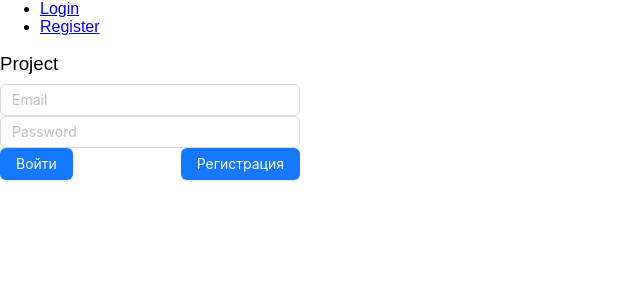
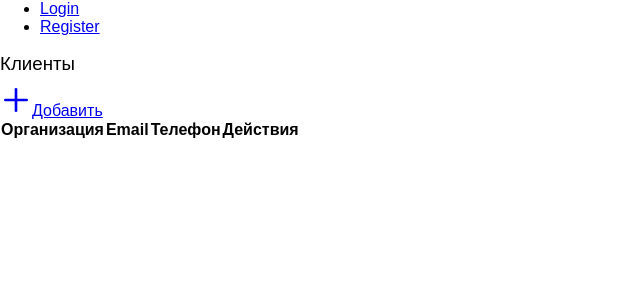
Before and after one commit to darkzs47/extendedCRM, a React (Vite) app in the folder src/client/: page /customers in a window 1280 px wide. Before the commit this address led to /. Shown: the top 300 px of the page, without its empty margins (0-640 px from the left). Built offline with nearby package versions, Linux system fonts and the light colour scheme.

Commit message:
Component for customers Page and table; Navigation update

```diff
--- a/src/client/src/App.tsx
+++ b/src/client/src/App.tsx
@@ -8,10 +8,11 @@ import type {AppDispatch} from "./store/store.ts";
 import Login from "./pages/Login.tsx";
 import {Navigate, Route, Routes} from "react-router-dom";
 import Register from "./pages/Register.tsx";
-import Main from "./pages/Main.tsx";
+import AdminMain from "./pages/AdminMain.tsx";
 import {BrowserRouter as Router} from "react-router";
 import AuthRedirect from "./AuthRedirect.tsx";
 import PublicRoute from "./components/PublicRoute.tsx";
+import Customers from "./pages/Customers.tsx";
 
 function App() {
     const dispatch = useDispatch<AppDispatch>();
@@ -36,7 +37,9 @@ function App() {
                             <Register />
                         </PublicRoute>
                     } />
-                    <Route path="/main" element={<Main/>}/>
+                    <Route path="/admin" element={<AdminMain/>}/>
+                    <Route path="/customers" element={<Customers/>}/>
+
                     <Route path="*" element={<Navigate to="/" />}/>
                 </Routes>
             </Router>
--- a/src/client/src/AuthRedirect.tsx
+++ b/src/client/src/AuthRedirect.tsx
@@ -2,7 +2,7 @@ import {useSelector} from "react-redux";
 import type {RootState} from "./store/store.ts";
 import {memo} from "react";
 import Login from "./pages/Login.tsx";
-import Main from "./pages/Main.tsx";
+import Main from "./pages/AdminMain.tsx";
 
 const AuthRedirect = () => {
     const isAuthUser = useSelector((state: RootState) => state.currentUser.isAuthUser);
--- /dev/null
+++ b/src/client/src/components/CustomerRow.tsx
@@ -0,0 +1,38 @@
+import {type FC, memo} from "react";
+import {EditOutlined, DeleteOutlined} from '@ant-design/icons';
+import {Button, Tooltip} from "antd";
+import type {ICustomer} from "../models/ICustomer.ts";
+
+interface CustomerRowProps {
+    customer: ICustomer;
+}
+
+const CustomerRow: FC<CustomerRowProps> = ({customer}: CustomerRowProps) => {
+
+    return (
+        <>
+            <td>{customer.company}</td>
+            <td>{customer.email}</td>
+            <td>{customer.phone}</td>
+            <td>
+                <Tooltip title="Редактировать пользователя">
+                    <Button
+                        icon={<EditOutlined/>}
+                        style={{marginRight: 8}}
+                        shape="circle"
+                    />
+                </Tooltip>
+                <Tooltip title="Удалить пользователя">
+                    <Button
+                        icon={<DeleteOutlined/>}
+                        danger
+                        type="default"
+                        shape="circle"
+                    />
+                </Tooltip>
+            </td>
+        </>
+    )
+}
+
+export default memo(CustomerRow);
--- a/src/client/src/components/Navigation.tsx
+++ b/src/client/src/components/Navigation.tsx
@@ -9,6 +9,7 @@ const Navigation: FC = () => {
     const navigate = useNavigate();
     const dispatch = useDispatch<AppDispatch>();
     const isAuthUser = useSelector((state: RootState) => state.currentUser.isAuthUser)
+    const currentUserRole = useSelector((state: RootState) => state.currentUser.currentUser?.role)
     const handleLogout: MouseEventHandler = useCallback(() => {
             dispatch(logout());
             navigate('/')
@@ -28,13 +29,57 @@ const Navigation: FC = () => {
                         </li>
                     </>
                 ) : (
-                    <Button type="primary" htmlType="button" onClick={handleLogout}>
-                        Выйти
-                    </Button>
+                    <>
+                        {currentUserRole === 'admin' && (
+                            <>
+                                <li>
+                                    <NavLink to="/admin">Админ-панель</NavLink>
+                                </li>
+                                <li>
+                                    <NavLink to="/orders">Заказы</NavLink>
+                                </li>
+                                <li>
+                                    <NavLink to="/customers">Клиенты</NavLink>
+                                </li>
+                                <li>
+                                    <NavLink to="/suppliers">Поставщики</NavLink>
+                                </li>
+                                <li>
+                                    <NavLink to="/branches">Филиалы</NavLink>
+                                </li>
+                                <li>
+                                    <NavLink to="/tools">Инструменты</NavLink>
+                                </li>
+                            </>
+                        )}
+
+                        {currentUserRole === 'employee' && (
+                            <>
+                                <li>
+                                    <NavLink to="/orders">Заказы</NavLink>
+                                </li>
+                                <li>
+                                    <NavLink to="/clients">Клиенты</NavLink>
+                                </li>
+                                <li>
+                                    <NavLink to="/suppliers">Поставщики</NavLink>
+                                </li>
+                                <li>
+                                    <NavLink to="/branches">Филиалы</NavLink>
+                                </li>
+                                <li>
+                                    <NavLink to="/tools">Инструменты</NavLink>
+                                </li>
+                            </>
+                        )}
+                        <Button type="primary" htmlType="button" onClick={handleLogout}>
+                            Выйти
+                        </Button>
+                    </>
                 )}
             </ul>
         </nav>
     )
-}
+};
 
 export default memo(Navigation);
--- /dev/null
+++ b/src/client/src/layouts/CustomersTable.tsx
@@ -0,0 +1,46 @@
+import {type FC, memo, useState} from "react";
+import type {ICustomer} from "../models/ICustomer.ts";
+import CustomerRow from "../components/CustomerRow.tsx";
+
+const CustomersTable: FC = () => {
+
+    const [customers, setCustomers] = useState<ICustomer[] | null>(null);
+
+    return (
+        <>
+            <div>
+            <a href='#' style={{width: '5rem', height: '5rem'}}>
+                {/* ВЫНЕСТИ В КОМПОНЕНТ КНОПКУ И ИСПОЛЬЗОВАТЬ ЕЕ НА ВСЕХ СТРАНИЦАХ */}
+                <svg xmlns="http://www.w3.org/2000/svg" style={{width: '2rem', height: '2rem'}} fill="none" viewBox="0 0 24 24"
+                     stroke="currentColor">
+                    <path stroke-linecap="round" stroke-linejoin="round" stroke-width="2"
+                          d="M12 4v16m8-8H4"/>
+                </svg>
+                Добавить
+            </a>
+        </div>
+        <table>
+            <thead>
+            <tr>
+                <th>Организация</th>
+                <th>Email</th>
+                <th>Телефон</th>
+                <th>Действия</th>
+            </tr>
+            </thead>
+            <tbody>
+            {customers?.map((customer) =>
+                <tr key={customer.id}>
+                    <CustomerRow
+                        customer={customer}
+                    />
+                </tr>
+            )}
+            </tbody>
+            <tfoot></tfoot>
+        </table>
+        </>
+    )
+}
+
+export default memo(CustomersTable);
--- a/src/client/src/layouts/Header.tsx
+++ b/src/client/src/layouts/Header.tsx
@@ -6,11 +6,6 @@ const Header: FC = () => {
     return (
         <header>
             <Navigation/>
-
-            <h3>
-                Project
-            </h3>
-
         </header>
     )
 }
--- /dev/null
+++ b/src/client/src/models/ICustomer.ts
@@ -0,0 +1,15 @@
+export interface ICustomer {
+    id: number;
+    company: string;
+    legalForm: string; // Возможно тип из unions
+    inn: string;
+    kpp: string;
+    ogrn: string;
+    email: string;
+    phone: string;
+    discount: number;
+    addressActualId: number;
+    addressLegalId: number;
+    representativeId: number;
+    bankAccountId: number;
+}
--- a/src/client/src/pages/Main.tsx
+++ b/src/client/src/pages/AdminMain.tsx
@@ -1,13 +1,14 @@
 import {type FC, memo} from 'react'
 import UsersTable from "../layouts/UsersTable.tsx";
 
-const Main: FC = () => {
+const AdminMain: FC = () => {
 
     return (
         <main>
+            <h3>Страница администратора</h3>
             <UsersTable/>
         </main>
     )
 }
 
-export default memo(Main);
+export default memo(AdminMain);
--- /dev/null
+++ b/src/client/src/pages/Customers.tsx
@@ -0,0 +1,15 @@
+import {type FC, memo} from "react";
+import CustomersTable from "../layouts/CustomersTable.tsx";
+
+const Customers: FC = () => {
+
+
+    return (
+        <main>
+            <h3>Клиенты</h3>
+            <CustomersTable/>
+        </main>
+    )
+}
+
+export default memo(Customers);
```
